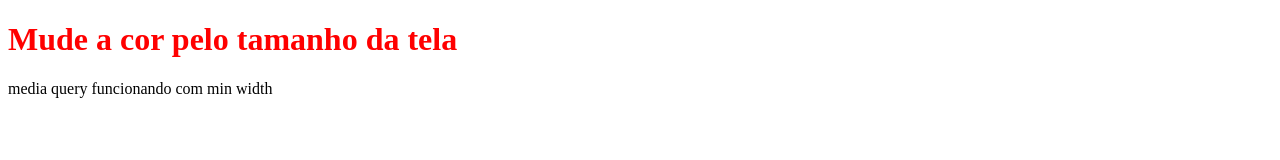
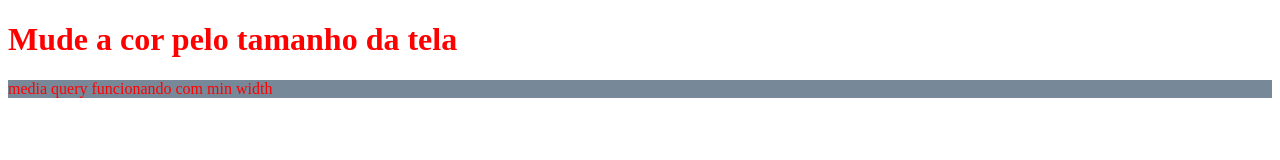
Before and after one commit to Lexcera/Responsividade, a plain HTML site: page index.html in a window 1280 px wide. Drawn offline with Linux system fonts and the light colour scheme.

Commit message:
min-width

```diff
--- a/style.css
+++ b/style.css
@@ -1,9 +1,22 @@
 h1{
     color: red;
 }
-
+/* max width */
 @media screen and (max-width:500px)
  { h1{
     color: blue;
  }
 }
+
+/* min width */
+
+p{
+    background-color: red;
+    color: #000;
+}
+@media screen and (min-width:800px){
+ p{
+    background-color: #789;
+    color: red
+ }
+}
```
